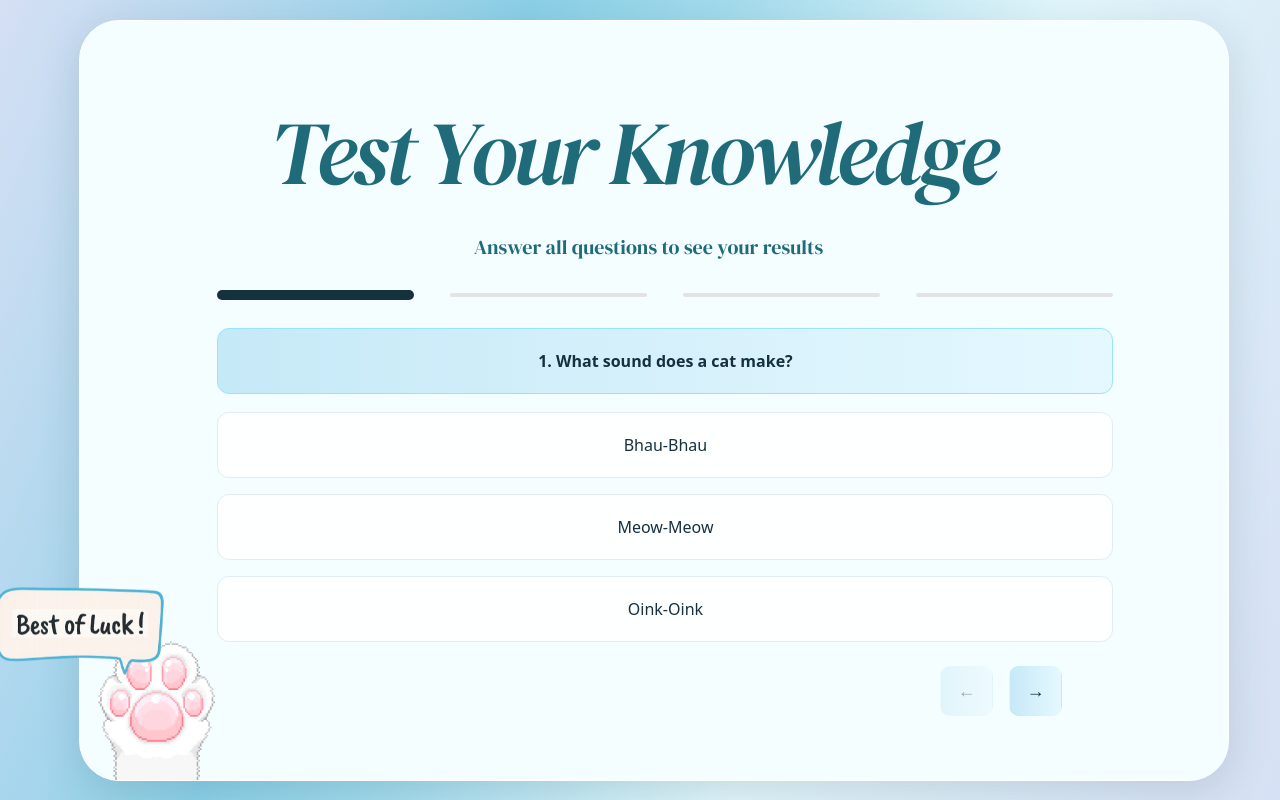
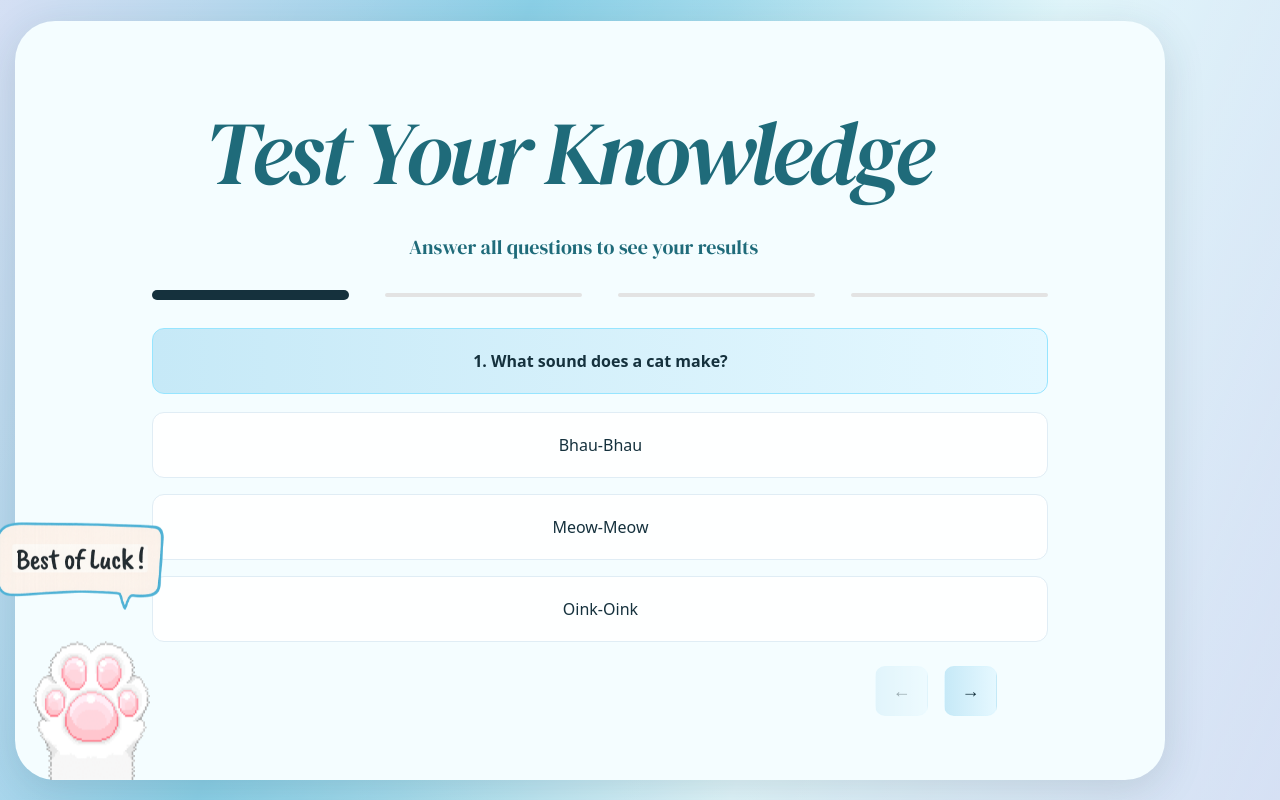
Before and after one commit to Pravee2003/figma-quiz, a React (Vite) app: page / in a window 1280 px wide. Built offline with nearby package versions, Linux system fonts and the light colour scheme.

Commit message:
Update App.tsx

```diff
--- a/src/App.tsx
+++ b/src/App.tsx
@@ -15,7 +15,7 @@ const App: React.FC = () => {
       setScore(null);
       setQuestionIndex(0);
       setIsRestarting(false);
-    }, 450); // match animation duration
+    }, 450);
   };
 
   return (
@@ -27,29 +27,20 @@ const App: React.FC = () => {
           : "linear-gradient(112.86deg,#BECFEE 0%, #71C6E2 33%, #D9F4FA 66%, #BECFEE 100%)",
       }}
     >
-      <div
-        className="relative flex items-center justify-center"
-        style={{ width: "100%", height: "100%" }}
-      >
-        {/* GLASS BACKGROUND */}
+      <div className="relative w-full h-full flex items-center justify-center">
+
+        {/* GLASS RECTANGLE (wrapped for animation) */}
         {!isResultPage && (
-          <>
+          <div
+            className={
+              isRestarting && questionIndex === 0
+                ? "animate-scaleDown"
+                : ""
+            }
+            style={{ position: "absolute", zIndex: 1 }}
+          >
             <div
-              className="absolute"
-              style={{
-                width: "100%",
-                height: "100%",
-                filter: "blur(12px)",
-                opacity: 0.35,
-                background:
-                  "linear-gradient(112.86deg,#BECFEE 0%, #71C6E2 33%, #D9F4FA 66%, #BECFEE 100%)",
-                zIndex: 0,
-              }}
-            />
-
-            {/* GLASS RECTANGLE */}
-            <div
-              className="absolute pointer-events-none"
+              className="pointer-events-none"
               style={{
                 width: "1350px",
                 height: "900px",
@@ -57,40 +48,36 @@ const App: React.FC = () => {
                 background:
                   "linear-gradient(112.86deg, rgba(255,255,255,0.4) -6.68%, rgba(255,255,255,0.12) 45.63%, rgba(255,255,255,0.4) 103.45%)",
                 boxShadow: "0 10px 40px rgba(0,0,0,0.05)",
+                position: "absolute",
                 top: "50%",
                 left: "50%",
                 transform: "translate(-50%, -50%)",
-                zIndex: 1,
-                animation:
-                  isRestarting && questionIndex === 0
-                    ? "scaleDown 0.45s ease-in-out"
-                    : undefined,
               }}
             />
-          </>
+          </div>
         )}
 
         {/* MAIN CONTENT */}
         {score === null ? (
           <div
-            className="absolute z-20 rounded-[40px] p-16"
-            style={{ width: 1250 }}
+            className={
+              isRestarting && questionIndex === 0
+                ? "animate-scaleDown"
+                : ""
+            }
+            style={{
+              zIndex: 20,
+              position: "absolute",
+              width: 1250,
+            }}
           >
-            {/* MAIN CONTENT RECTANGLE */}
             <div
               className="relative rounded-[40px] p-16"
               style={{
                 width: "1150px",
                 background: "#F4FDFF",
-                border: "0.72px solid rgba(255,255,255,1)",
                 borderRadius: 40,
                 boxShadow: "0 10px 40px rgba(31,61,75,0.15)",
-                overflow: "visible",
-                zIndex: 20,
-                animation:
-                  isRestarting && questionIndex === 0
-                    ? "scaleDown 0.45s ease-in-out"
-                    : undefined,
               }}
             >
               <Quiz
@@ -98,7 +85,7 @@ const App: React.FC = () => {
                 onQuestionChange={setQuestionIndex}
               />
 
-              {/* PAW — TOUCH CONTENT LEFT & BOTTOM */}
+              {/* PAW */}
               {questionIndex === 0 && (
                 <img
                   src="/paw.gif"
@@ -115,17 +102,17 @@ const App: React.FC = () => {
               )}
             </div>
 
-            {/* BUBBLE — TOUCH GLASS LEFT EDGE, TOP LAYER */}
+            {/* BUBBLE */}
             {questionIndex === 0 && (
               <img
                 src="/bubble.png"
                 alt="bubble"
                 style={{
                   position: "absolute",
-                  left: "calc(50% - 675px)", // GLASS LEFT EDGE (1350 / 2)
+                  left: "calc(50% - 675px)",
                   bottom: 140,
                   width: 240,
-                  zIndex: 55, // TOP layer
+                  zIndex: 55,
                   pointerEvents: "none",
                   animation: "floatBubble 3s ease-in-out infinite",
                 }}
```
